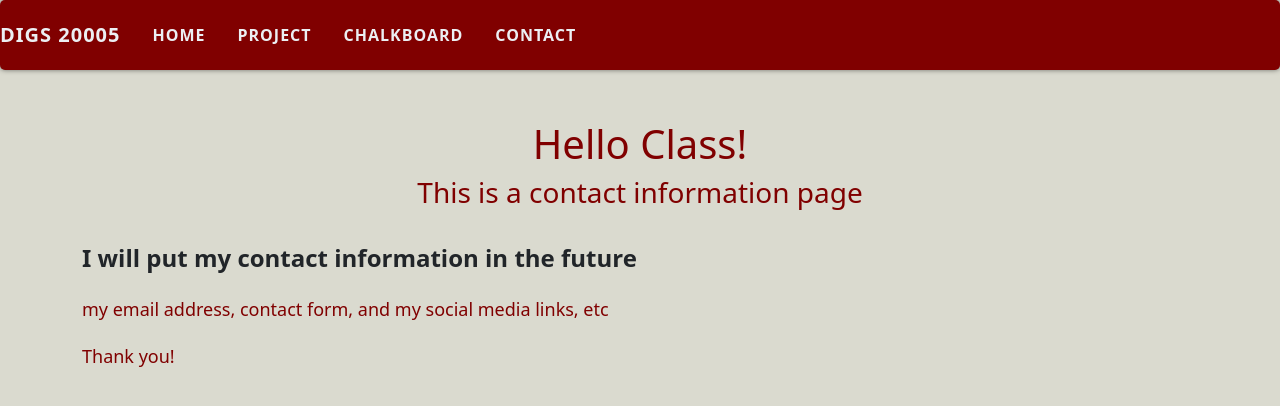
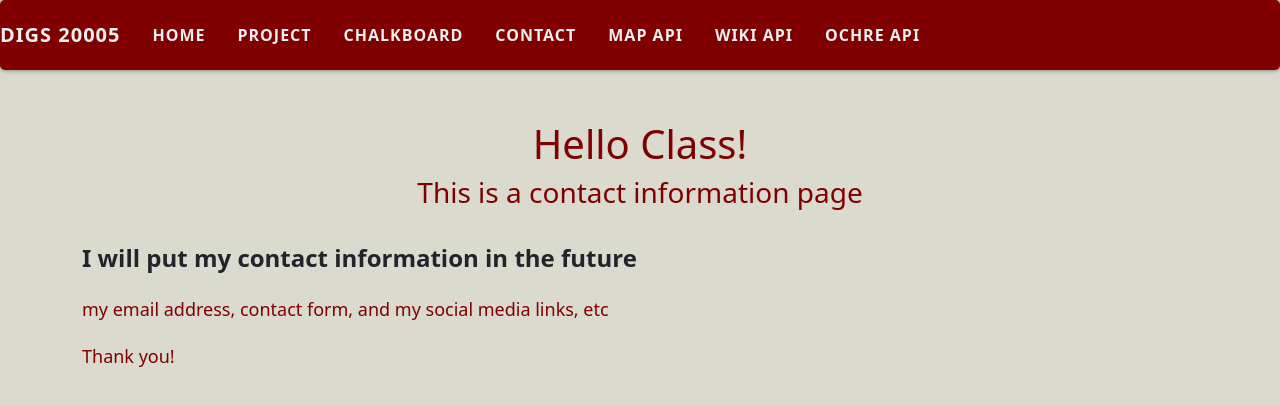
Before and after one commit to laluna559/JiaoyangLi_20005, a plain HTML site: page contact.html in a window 1280 px wide. Drawn offline with nearby package versions, Linux system fonts and the light colour scheme.

Commit message:
Update contact.html

```diff
--- a/contact.html
+++ b/contact.html
@@ -66,6 +66,9 @@
         <a class="nav-link" href="about.html">Project</a>
         <a class="nav-link" href="data.html">Chalkboard</a>
         <a class="nav-link" href="contact.html">Contact</a>
+        <a class="nav-link" href="map.html">Map API</a>
+        <a class="nav-link" href="wiki.html">Wiki API</a>
+        <a class="nav-link" href="ochre.html">OCHRE API</a>
     </nav>
     <div class="container">
     <h1>Hello Class!</h1>
```
